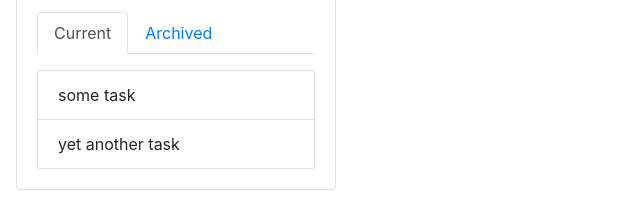
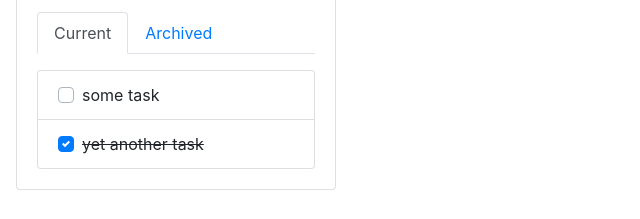
Before and after one commit to wahidrahim/yata-laravel-vue, a Vue app in the folder client/: page / in a window 1280 px wide. Shown: the part 125-344 px from the top of the page, without its empty margins (0-640 px from the left). Built offline with nearby package versions, Linux system fonts and the light colour scheme.

Commit message:
completing tasks

```diff
--- a/client/src/components/TodosList.vue
+++ b/client/src/components/TodosList.vue
@@ -1,7 +1,17 @@
 <template>
-  <b-list-group>
-    <b-list-group-item v-for='todo in todos' :key='todo.id'>
-      {{ todo.task }}
+  <b-list-group class="todos-list">
+    <b-list-group-item v-for="todo in todos" :key="todo.id">
+      <b-form-checkbox
+        @change="updateTodo(todo.id, $event)"
+        :checked="todo.completed"
+      >
+        <strike v-if="todo.completed">
+          {{ todo.task }}
+        </strike>
+        <span v-else>
+          {{ todo.task }}
+        </span>
+      </b-form-checkbox>
     </b-list-group-item>
   </b-list-group>
 </template>
@@ -13,6 +23,11 @@ export default {
       required: true,
       type: Array
     }
+  },
+  methods: {
+    updateTodo(id, completed) {
+      this.$store.dispatch('todos/UPDATE_TODO', { id, completed })
+    }
   }
 }
 </script>
--- a/client/src/store/index.js
+++ b/client/src/store/index.js
@@ -6,6 +6,7 @@ import todos from './todos'
 Vue.use(Vuex)
 
 export default new Vuex.Store({
+  strict: true,
   modules: {
     todos
   }
--- a/client/src/store/todos/index.js
+++ b/client/src/store/todos/index.js
@@ -7,10 +7,17 @@ export default {
     current: ({ todos }) => todos.filter(todo => !todo.archived),
     archived: ({ todos }) => todos.filter(todo => todo.archived)
   },
-  mutations: {},
+  mutations: {
+    SET_TODOS: (state, todos) => (state.todos = todos),
+    SET_TASK_COMPLETION: (state, { id, completed }) => {
+      const todo = state.todos.find(todo => todo.id === id)
+
+      todo.completed = completed
+    }
+  },
   actions: {
-    GET_TODOS: ({ state }) => {
-      state.todos = [
+    GET_TODOS: ({ commit }) => {
+      commit('SET_TODOS', [
         {
           id: 1,
           task: 'some task',
@@ -39,7 +46,10 @@ export default {
           completed: true,
           createdAt: '2020-01-01'
         }
-      ]
+      ])
+    },
+    UPDATE_TODO: ({ commit }, { id, completed }) => {
+      commit('SET_TASK_COMPLETION', { id, completed })
     }
   }
 }
```
